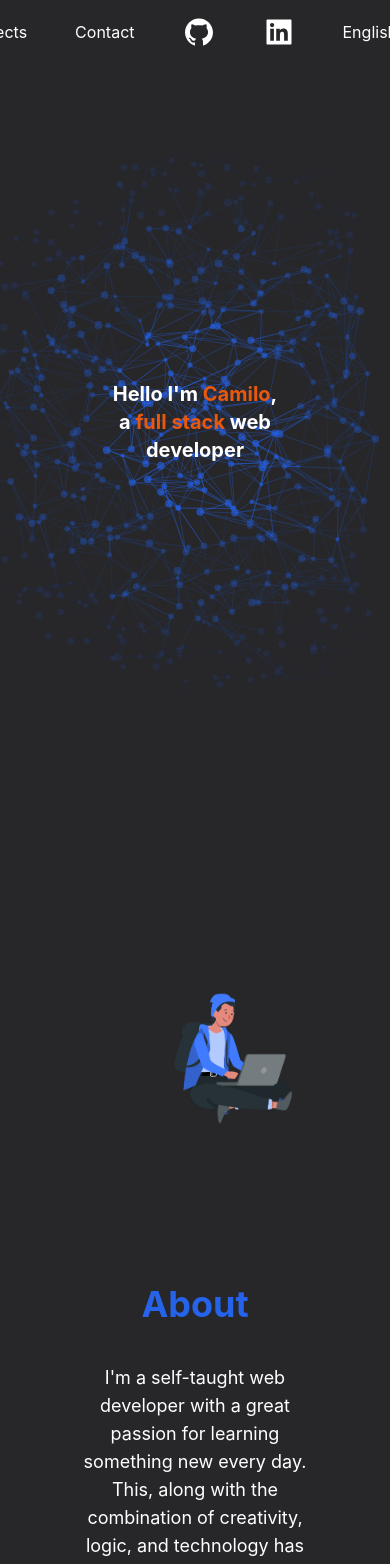
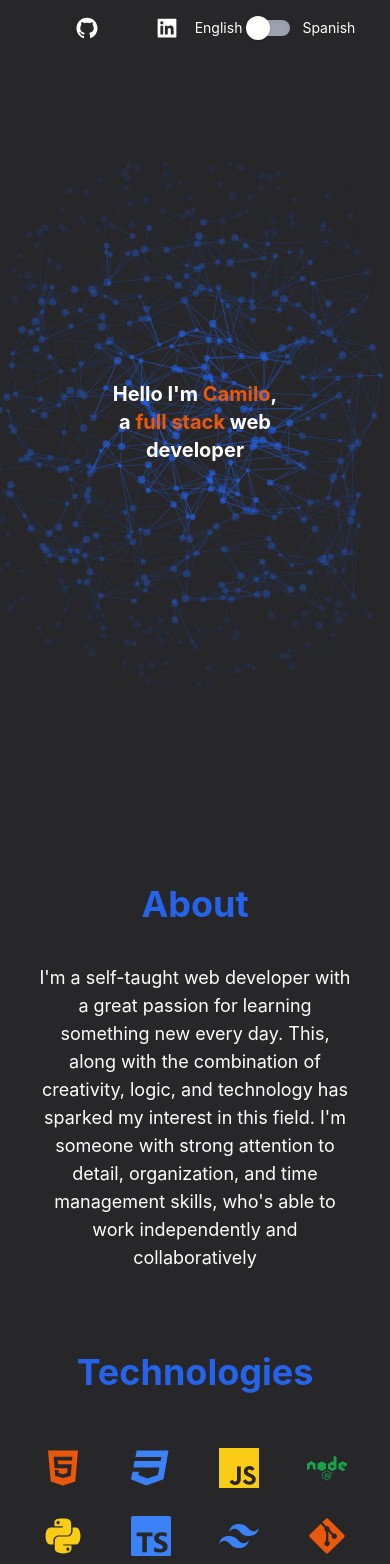
Before and after one commit to Camsz27/portfolio, a Next.js app: page / in a window 390 px wide. Shown: the top 1564 px of the page. Built offline with nearby package versions, Linux system fonts and the light colour scheme.

Commit message:
make rest of components responsive

```diff
--- a/components/About.jsx
+++ b/components/About.jsx
@@ -5,7 +5,10 @@ import aboutImage from '../public/about-image.png';
 const About = () => {
   return (
     <div className='space-y-10'>
-      <div className='flex justify-center relative' style={{ height: 400 }}>
+      <div
+        className='hidden md:flex justify-center relative'
+        style={{ height: 400 }}
+      >
         <Image
           src={aboutImage}
           alt='man working'
@@ -30,7 +33,7 @@ const About = () => {
       </h1>
       <p
         lang='en'
-        className='text-lg md:text-xl text-white text-center w-3/5 mx-auto'
+        className='text-lg md:text-xl text-white text-center w-4/5 md:w-3/5 mx-auto'
       >
         I&apos;m a self-taught web developer with a great passion for learning
         something new every day. This, along with the combination of creativity,
@@ -41,7 +44,7 @@ const About = () => {
       </p>
       <p
         lang='es'
-        className='text-lg md:text-xl text-white text-center w-3/5 mx-auto'
+        className='text-lg md:text-xl text-white text-center w-4/5 md:w-3/5 mx-auto'
       >
         Soy un desarrollador web autodidacta con un gran interés por aprender
         algo nuevo cada día, esto, junto con la combinación de creatividad,
--- a/components/Contact.jsx
+++ b/components/Contact.jsx
@@ -30,15 +30,21 @@ const Contact = () => {
   };
 
   return (
-    <div id='contact'>
-      <h1 lang='en' className='text-5xl font-bold text-blue-600 text-center'>
+    <div className='-mt-52 sm:-mt-32 md:mt-0' id='contact'>
+      <h1
+        lang='en'
+        className='text-4xl md:text-5xl font-bold text-blue-600 text-center'
+      >
         Contact
       </h1>
-      <h1 lang='es' className='text-5xl font-bold text-blue-600 text-center'>
+      <h1
+        lang='es'
+        className='text-4xl md:text-5xl font-bold text-blue-600 text-center'
+      >
         Contacto
       </h1>
       <form
-        className='w-5/6 mx-auto flex flex-col gap-y-7 pb-32 text-white'
+        className='w-5/6 mx-auto flex flex-col gap-y-7 pb-32 text-white mt-10 md:mt-0'
         onSubmit={formHandler}
       >
         <span className='flex flex-col gap-y-2'>
@@ -60,7 +66,7 @@ const Contact = () => {
             type='text'
             id='sender'
             name='sender'
-            className='bg-zinc-700 p-2 w-1/3 focus:outline-none focus:border-blue-600 focus:border-2'
+            className='bg-zinc-700 p-2 md:w-1/3 focus:outline-none focus:border-blue-600 focus:border-2'
             required
             ref={name}
           />
@@ -85,7 +91,7 @@ const Contact = () => {
             id='email'
             name='email'
             ref={email}
-            className='bg-zinc-700 p-2 w-1/3 focus:outline-none focus:border-blue-600 focus:border-2 peer invalid:border-red-400 invalid:border invalid:text-red-500 focus:invalid:border-red-400 focus:invalid:ring-red-400'
+            className='bg-zinc-700 p-2 md:w-1/3 focus:outline-none focus:border-blue-600 focus:border-2 peer invalid:border-red-400 invalid:border invalid:text-red-500 focus:invalid:border-red-400 focus:invalid:ring-red-400'
           />
         </span>
         <span className='flex flex-col gap-y-2'>
@@ -107,7 +113,7 @@ const Contact = () => {
             type='text'
             id='subject'
             name='subject'
-            className='bg-zinc-700 p-2 w-1/3 focus:outline-none focus:border-blue-600 focus:border-2'
+            className='bg-zinc-700 p-2 md:w-1/3 focus:outline-none focus:border-blue-600 focus:border-2'
             required
             ref={subject}
           />
@@ -130,7 +136,7 @@ const Contact = () => {
           <textarea
             name='message'
             id='message'
-            className='bg-zinc-700 h-48 resize-none w-1/3 p-2 focus:outline-none focus:border-blue-600 focus:border-2'
+            className='bg-zinc-700 h-48 resize-none md:w-1/3 p-2 focus:outline-none focus:border-blue-600 focus:border-2'
             required
             ref={message}
           ></textarea>
@@ -138,14 +144,14 @@ const Contact = () => {
         <button
           lang='en'
           type='submit'
-          className='text-white bg-orange-600 hover:bg-orange-500 text-xl px-5 py-4 w-1/5 mt-4'
+          className='text-white bg-orange-600 hover:bg-orange-500 text-xl px-5 py-4 md:w-1/5 mt-4'
         >
           Send Message
         </button>
         <button
           lang='es'
           type='submit'
-          className='text-white bg-orange-600 hover:bg-orange-500 text-xl px-5 py-4 w-1/5 mt-4'
+          className='text-white bg-orange-600 hover:bg-orange-500 text-xl px-5 py-4 md:w-1/5 mt-4'
         >
           Enviar Mensaje
         </button>
--- a/components/Header.jsx
+++ b/components/Header.jsx
@@ -11,7 +11,9 @@ const Header = () => {
   };
 
   return (
-    <nav className='fixed bg-zinc-800 w-full flex text-white py-4 items-center justify-center gap-x-12 z-20'>
+    <div className='w-full flex justify-center'>
+      <nav className='fixed bg-zinc-800 md:w-full flex text-white py-4 items-center justify-center md:gap-x-12 z-20 flex-wrap'>
+        <div className='hidden md:flex gap-x-12'>
           <Link href={'#about'} passHref>
             <h3
               lang='en'
@@ -60,17 +62,24 @@ const Header = () => {
               Contacto
             </h3>
           </Link>
-      <a href='https://github.com/Camsz27' target='_blank' rel='noreferrer'>
-        <AiFillGithub className='w-8 h-8 hover:scale-125' />
+        </div>
+        <a
+          href='https://github.com/Camsz27'
+          target='_blank'
+          rel='noreferrer'
+          className='w-20 md:w-auto'
+        >
+          <AiFillGithub className='w-6 h-6 md:w-8 md:h-8 hover:scale-125' />
         </a>
         <a
           href='https://www.linkedin.com/in/camilo-guevara/'
           target='_blank'
           rel='noreferrer'
+          className='w-20 md:w-auto'
         >
-        <AiFillLinkedin className='w-8 h-8 hover:scale-125' />
+          <AiFillLinkedin className='w-6 h-6 md:w-8 md:h-8 hover:scale-125' />
         </a>
-      <div className='flex items-center justify-center'>
+        <div className='flex items-center justify-center text-sm md:text-base w-20 md:w-auto'>
           <h3 lang='en' className='mr-2'>
             English
           </h3>
@@ -94,6 +103,7 @@ const Header = () => {
           <h3 lang='es'>Español</h3>
         </div>
       </nav>
+    </div>
   );
 };
 
```
Lines whose indentation alone changed are shown as unchanged.
